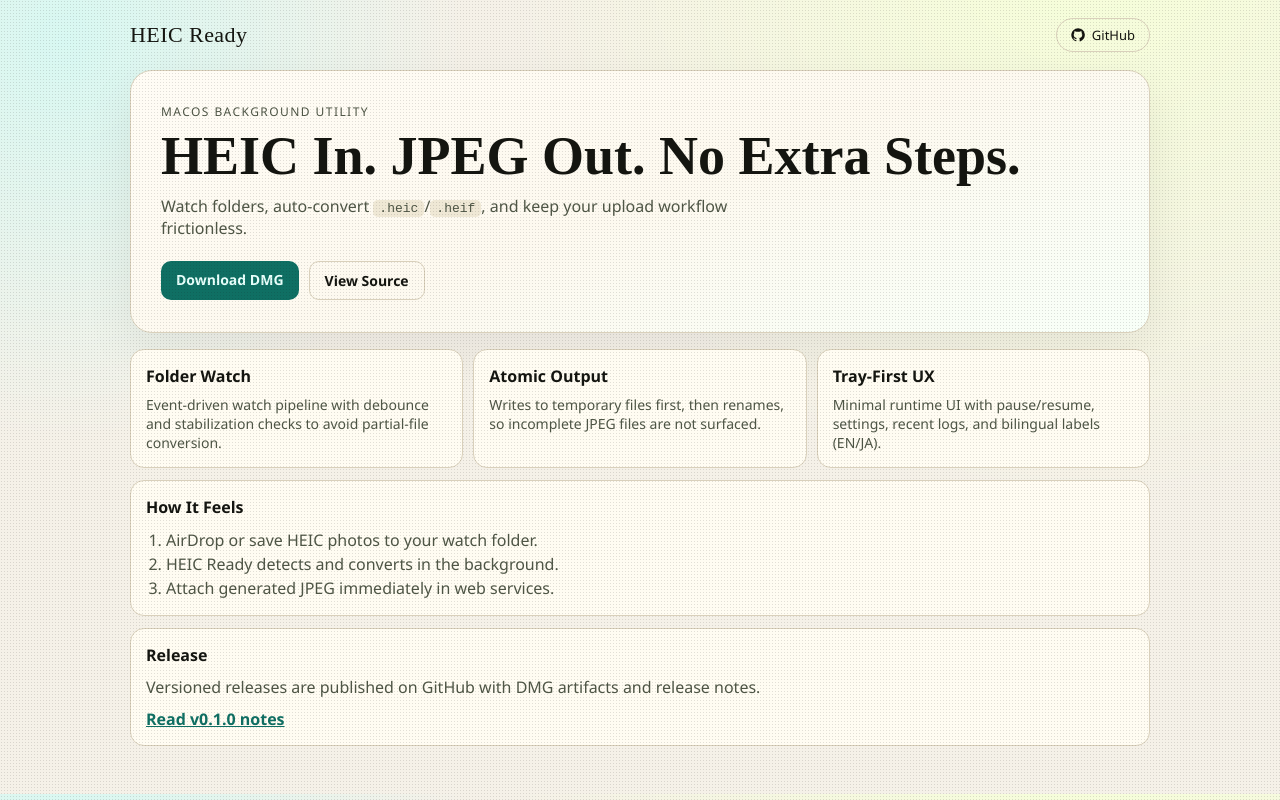
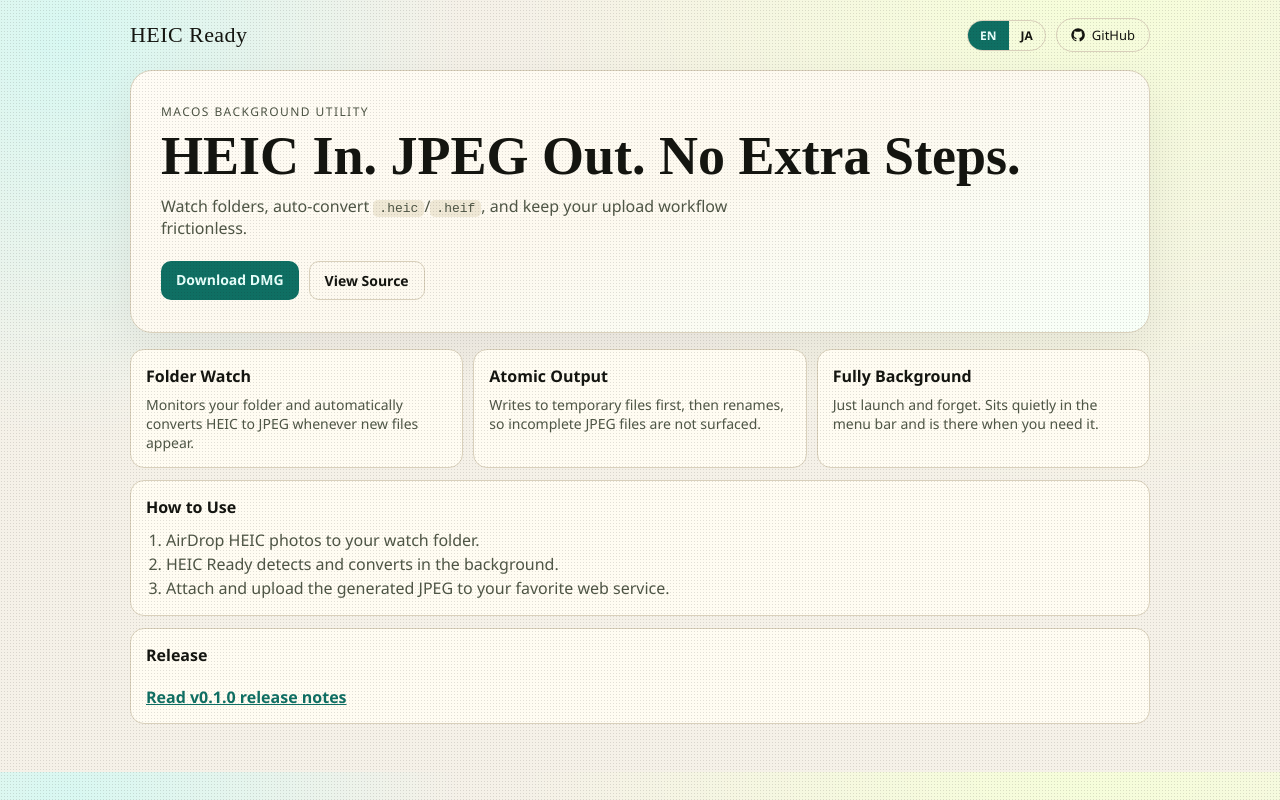
Before and after one commit to melank/heic_ready, a website: page site/index.html in a window 1280 px wide. Drawn offline with Linux system fonts and the light colour scheme.

Commit message:
Pages: ランディングページを EN/JP の2言語対応に変更

```diff
--- /dev/null
+++ b/site/i18n.js
@@ -0,0 +1,87 @@
+const i18n = {
+  en: {
+    metaDescription: "HEIC Ready converts incoming HEIC/HEIF files to JPEG automatically on macOS.",
+    eyebrow: "macOS Background Utility",
+    heroTitle: "HEIC In. JPEG Out. No\u00A0Extra\u00A0Steps.",
+    lede: 'Watch folders, auto-convert <code>.heic</code>/<code>.heif</code>, and keep your upload workflow frictionless.',
+    ctaDownload: "Download DMG",
+    ctaSource: "View Source",
+    cardWatchTitle: "Folder Watch",
+    cardWatchDesc: "Monitors your folder and automatically converts HEIC to JPEG whenever new files appear.",
+    cardAtomicTitle: "Atomic Output",
+    cardAtomicDesc: "Writes to temporary files first, then renames, so incomplete JPEG files are not surfaced.",
+    cardTrayTitle: "Fully Background",
+    cardTrayDesc: "Just launch and forget. Sits quietly in the menu bar and is there when you need it.",
+    stepsTitle: "How to Use",
+    step1: "AirDrop HEIC photos to your watch folder.",
+    step2: "HEIC Ready detects and converts in the background.",
+    step3: "Attach and upload the generated JPEG to your favorite web service.",
+    releaseTitle: "Release",
+    releaseLink: "Read v0.1.0 release notes",
+  },
+  ja: {
+    metaDescription: "HEIC Ready は macOS 上で HEIC/HEIF ファイルを自動的に JPEG に変換します。",
+    eyebrow: "macOS バックグラウンドユーティリティ",
+    heroTitle: "iPhone の写真を JPEG に。\nPCに移したら、すぐにアップロード",
+    lede: 'フォルダを監視し、<code>.heic</code>/<code>.heif</code> を自動変換。アップロード作業をスムーズに。',
+    ctaDownload: "DMG をダウンロード",
+    ctaSource: "ソースを見る",
+    cardWatchTitle: "フォルダ監視",
+    cardWatchDesc: "指定フォルダを常に見張り、HEIC が追加されるたびに自動で JPEG に変換します。",
+    cardAtomicTitle: "アトミック出力",
+    cardAtomicDesc: "一時ファイルに書き込み後にリネーム。不完全な JPEG ファイルが表示されることはありません。",
+    cardTrayTitle: "完全バックグラウンド",
+    cardTrayDesc: "起動したらあとはお任せ。邪魔にならずメニューバーに常駐し、必要なときだけ操作できます。",
+    stepsTitle: "使いかた・利用の流れ",
+    step1: "AirDrop で HEIC 写真を監視フォルダに入れる。",
+    step2: "HEIC Ready がバックグラウンドで検知・変換。",
+    step3: "生成された JPEG を好きな Web サービスにすぐ添付、アップロード。",
+    releaseTitle: "リリース",
+    releaseLink: "v0.1.0 のリリースノートを読む",
+  },
+};
+
+function applyLang(lang) {
+  const dict = i18n[lang];
+  if (!dict) return;
+
+  document.documentElement.lang = lang;
+
+  const metaDesc = document.querySelector('meta[name="description"]');
+  if (metaDesc) metaDesc.setAttribute("content", dict.metaDescription);
+
+  document.querySelectorAll("[data-i18n]").forEach((el) => {
+    const key = el.getAttribute("data-i18n");
+    if (dict[key] !== undefined) {
+      if (el.hasAttribute("data-i18n-html")) {
+        el.innerHTML = dict[key];
+      } else {
+        el.textContent = dict[key];
+      }
+    }
+  });
+
+  document.querySelectorAll(".lang-toggle button").forEach((btn) => {
+    btn.classList.toggle("active", btn.getAttribute("data-lang") === lang);
+  });
+
+  localStorage.setItem("lang", lang);
+}
+
+function detectLang() {
+  const stored = localStorage.getItem("lang");
+  if (stored && i18n[stored]) return stored;
+  const nav = (navigator.language || "").toLowerCase();
+  return nav.startsWith("ja") ? "ja" : "en";
+}
+
+document.addEventListener("DOMContentLoaded", () => {
+  applyLang(detectLang());
+
+  document.querySelectorAll(".lang-toggle button").forEach((btn) => {
+    btn.addEventListener("click", () => {
+      const lang = btn.getAttribute("data-lang");
+      if (lang) applyLang(lang);
+    });
+  });
+});
--- a/site/index.html
+++ b/site/index.html
@@ -9,11 +9,17 @@
     />
     <title>HEIC Ready</title>
     <link rel="stylesheet" href="./styles.css" />
+    <script src="./i18n.js" defer></script>
   </head>
   <body>
     <div class="bg-noise" aria-hidden="true"></div>
     <header class="site-head">
       <div class="brand">HEIC Ready</div>
+      <nav class="head-nav">
+        <span class="lang-toggle" role="radiogroup" aria-label="Language">
+          <button data-lang="en" type="button" class="active">EN</button>
+          <button data-lang="ja" type="button">JA</button>
+        </span>
         <a class="ghost with-icon" href="https://github.com/melank/heic_ready">
           <svg viewBox="0 0 24 24" aria-hidden="true" focusable="false">
             <path
@@ -22,39 +28,40 @@
           </svg>
           <span>GitHub</span>
         </a>
+      </nav>
     </header>
 
     <main>
       <section class="hero">
-        <p class="eyebrow">macOS Background Utility</p>
-        <h1>HEIC In. JPEG Out. No Extra Steps.</h1>
-        <p class="lede">
+        <p class="eyebrow" data-i18n="eyebrow">macOS Background Utility</p>
+        <h1 data-i18n="heroTitle">HEIC In. JPEG Out. No&nbsp;Extra&nbsp;Steps.</h1>
+        <p class="lede" data-i18n="lede" data-i18n-html>
           Watch folders, auto-convert <code>.heic</code>/<code>.heif</code>, and keep your upload
           workflow frictionless.
         </p>
         <div class="cta-row">
-          <a class="primary" href="https://github.com/melank/heic_ready/releases/latest">Download DMG</a>
-          <a class="secondary" href="https://github.com/melank/heic_ready">View Source</a>
+          <a class="primary" href="https://github.com/melank/heic_ready/releases/latest" data-i18n="ctaDownload">Download DMG</a>
+          <a class="secondary" href="https://github.com/melank/heic_ready" data-i18n="ctaSource">View Source</a>
         </div>
       </section>
 
       <section class="grid">
         <article class="card">
-          <h2>Folder Watch</h2>
-          <p>
+          <h2 data-i18n="cardWatchTitle">Folder Watch</h2>
+          <p data-i18n="cardWatchDesc">
             Event-driven watch pipeline with debounce and stabilization checks to avoid partial-file
             conversion.
           </p>
         </article>
         <article class="card">
-          <h2>Atomic Output</h2>
-          <p>
+          <h2 data-i18n="cardAtomicTitle">Atomic Output</h2>
+          <p data-i18n="cardAtomicDesc">
             Writes to temporary files first, then renames, so incomplete JPEG files are not surfaced.
           </p>
         </article>
         <article class="card">
-          <h2>Tray-First UX</h2>
-          <p>
+          <h2 data-i18n="cardTrayTitle">Tray-First UX</h2>
+          <p data-i18n="cardTrayDesc">
             Minimal runtime UI with pause/resume, settings, recent logs, and bilingual labels
             (EN/JA).
           </p>
@@ -62,20 +69,17 @@
       </section>
 
       <section class="steps">
-        <h2>How It Feels</h2>
+        <h2 data-i18n="stepsTitle">How It Feels</h2>
         <ol>
-          <li>AirDrop or save HEIC photos to your watch folder.</li>
-          <li>HEIC Ready detects and converts in the background.</li>
-          <li>Attach generated JPEG immediately in web services.</li>
+          <li data-i18n="step1">AirDrop or save HEIC photos to your watch folder.</li>
+          <li data-i18n="step2">HEIC Ready detects and converts in the background.</li>
+          <li data-i18n="step3">Attach generated JPEG immediately in web services.</li>
         </ol>
       </section>
 
       <section class="release">
-        <h2>Release</h2>
-        <p>
-          Versioned releases are published on GitHub with DMG artifacts and release notes.
-        </p>
-        <a class="inline-link" href="https://github.com/melank/heic_ready/releases/tag/v0.1.0"
+        <h2 data-i18n="releaseTitle">Release</h2>
+        <a class="inline-link" href="https://github.com/melank/heic_ready/releases/tag/v0.1.0" data-i18n="releaseLink"
           >Read v0.1.0 notes</a
         >
       </section>
--- a/site/styles.css
+++ b/site/styles.css
@@ -41,6 +41,33 @@ body {
   font-family: "Iowan Old Style", "Times New Roman", serif;
   font-size: 22px;
   letter-spacing: 0.02em;
+}
+
+.head-nav {
+  display: flex;
+  align-items: center;
+  gap: 10px;
+}
+
+.lang-toggle {
+  display: inline-flex;
+  border: 1px solid var(--line);
+  border-radius: 999px;
+  overflow: hidden;
+}
+
+.lang-toggle button {
+  all: unset;
+  padding: 6px 12px;
+  font-size: 12px;
+  font-weight: 600;
+  cursor: pointer;
+  transition: background 0.15s, color 0.15s;
+}
+
+.lang-toggle button.active {
+  background: var(--accent);
+  color: var(--accent-ink);
 }
 
 .ghost {
@@ -90,6 +117,10 @@ h1 {
   font-family: "Iowan Old Style", "Times New Roman", serif;
   font-size: clamp(34px, 4.7vw, 54px);
   line-height: 1.06;
+}
+
+.hero h1 {
+  white-space: pre-line;
 }
 
 .lede {
```
Also changed, not shown: docs/ci-operations.md (+1 -0 lines), docs/release-checklist.md (+6 -0 lines), .claude/settings.local.json, .github/workflows/release.yml, README.md. Lines whose indentation alone changed are shown as unchanged.
